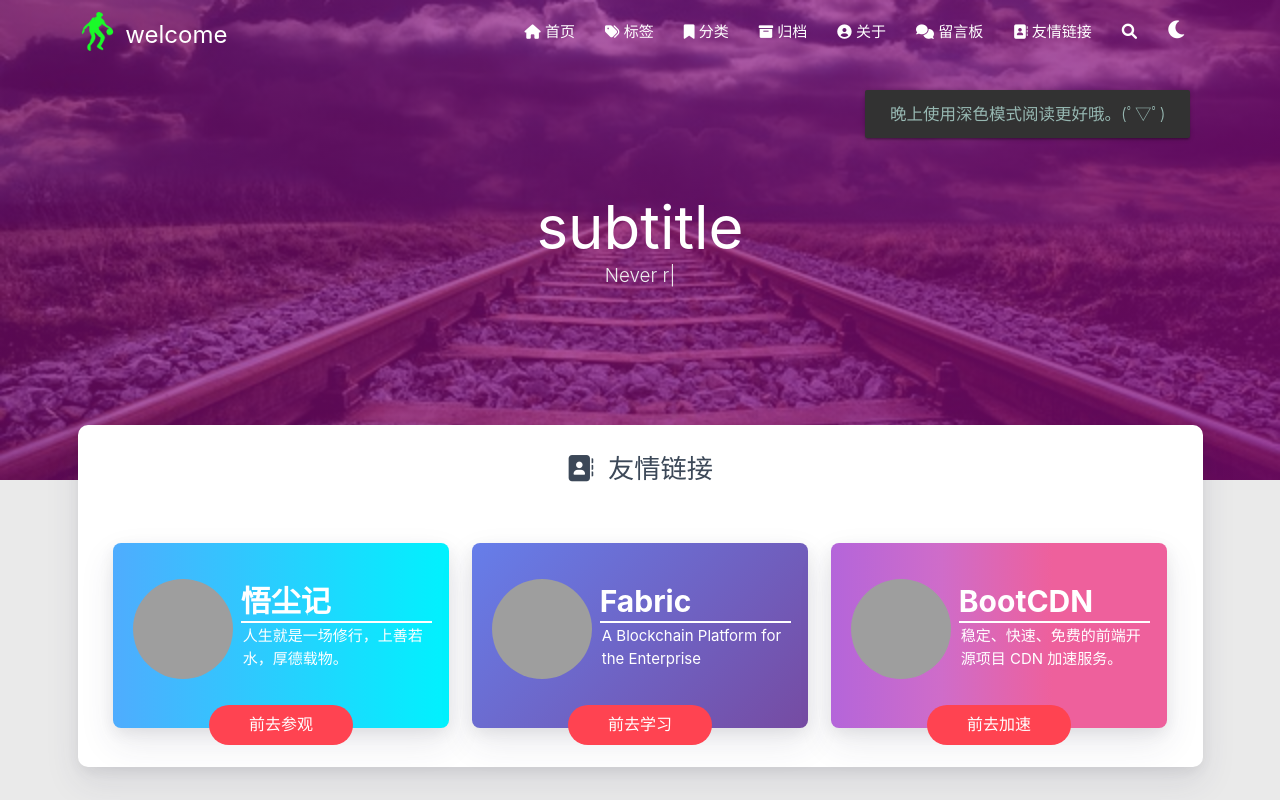
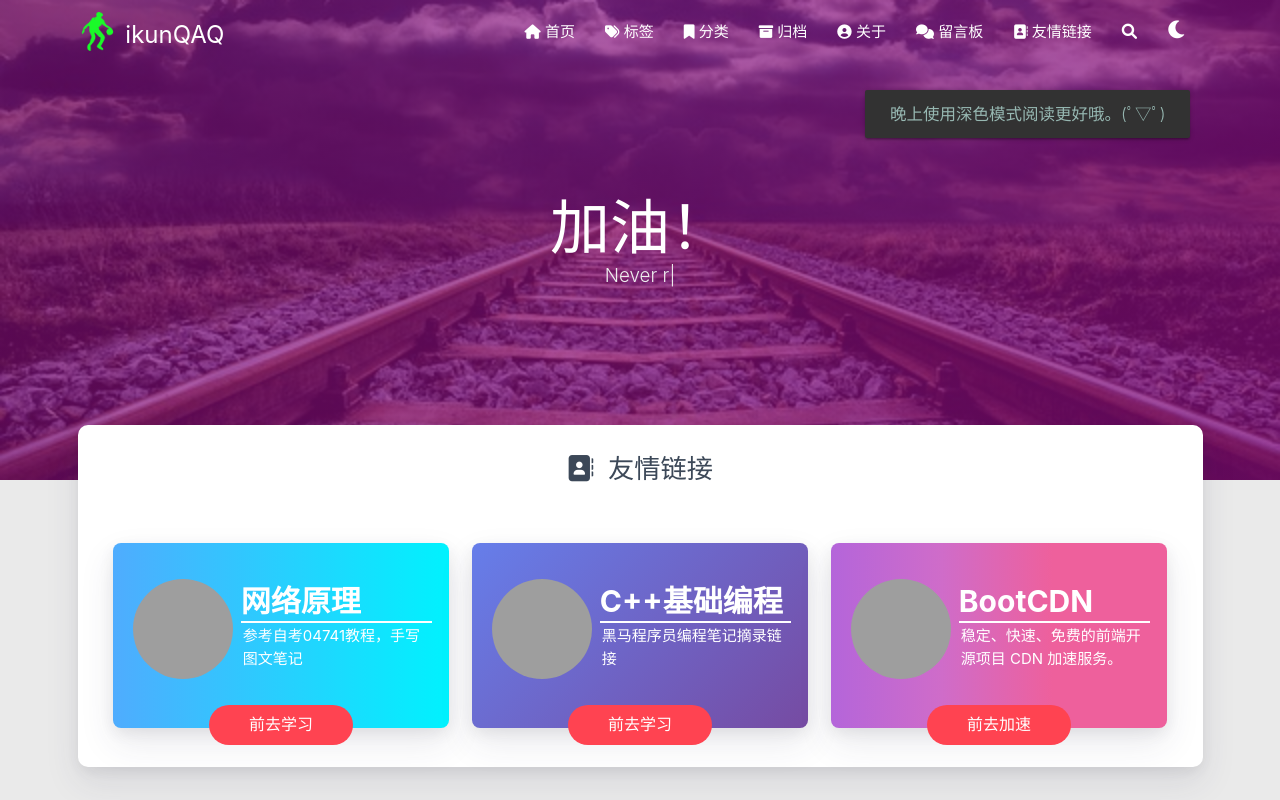
Before and after one commit to WangLight/WangLight.github.io, a plain HTML site: page friends/index.html in a window 1280 px wide. Shown: the top 800 px of the page. Drawn offline with Linux system fonts and the light colour scheme; some packages are replaced by stand-ins of ours; no server answers; grey boxes are pictures that could not be loaded; a script that the page names is missing.

Commit message:
Site updated: 2023-07-07 14:32:03

```diff
--- a/friends/index.html
+++ b/friends/index.html
@@ -4,8 +4,8 @@
 
 <head>
     <meta charset="utf-8">
-    <meta name="keywords" content="friends, welcome">
-    <meta name="description" content="welcome">
+    <meta name="keywords" content="friends, ikunQAQ">
+    <meta name="description" content="ikunQAQ">
     <meta http-equiv="X-UA-Compatible" content="IE=edge">
     <meta name="viewport" content="width=device-width, initial-scale=1.0, user-scalable=no">
     <meta name="renderer" content="webkit|ie-stand|ie-comp">
@@ -17,7 +17,7 @@
     <!-- Global site tag (gtag.js) - Google Analytics -->
 
 
-    <title>friends | welcome</title>
+    <title>friends | ikunQAQ</title>
     <link rel="icon" type="image/png" href="/favicon.png">
 
 
@@ -64,7 +64,7 @@
 
                     <img src="/medias/logo.png" class="logo-img" alt="LOGO">
 
-                    <span class="logo-span">welcome</span>
+                    <span class="logo-span">ikunQAQ</span>
                 </a>
             </div>
 
@@ -168,7 +168,7 @@
 
         <img src="/medias/logo.png" class="logo-img circle responsive-img">
 
-        <div class="logo-name">welcome</div>
+        <div class="logo-name">ikunQAQ</div>
         <div class="logo-desc">
 
             Never really desperate, only the lost of the soul.
@@ -337,7 +337,7 @@
         <div class="brand">
             <div class="title center-align">
 
-                    subtitle
+                   加油！
 
             </div>
 
@@ -592,14 +592,14 @@
                                     <div class="title">
                                         <img src="https://www.lixl.cn/medias/avatar.jpg" alt="img">
                                         <div>
-                                            <h1 class="friend-name">悟尘记</h1>
-                                            <p style="position: relative;top: -35px;">人生就是一场修行，上善若水，厚德载物。</p>
+                                            <h1 class="friend-name">网络原理</h1>
+                                            <p style="position: relative;top: -35px;">参考自考04741教程，手写图文笔记</p>
                                         </div>
                                     </div>
                                     <div class="friend-button">
-                                        <a href="https://www.lixl.cn/" target="_blank"
+                                        <a href="https://flowus.cn/c1c13173-0638-47ef-a083-dcd53387b5fa" target="_blank"
                                             class="button button-glow button-rounded button-caution">
-                                            前去参观
+                                            前去学习
                                         </a>
                                     </div>
                                 </div>
@@ -613,12 +613,12 @@
                                     <div class="title">
                                         <img src="https://wiki.hyperledger.org/download/attachments/2392069/fabric?version=1&modificationDate=1540928132000&api=v2" alt="img">
                                         <div>
-                                            <h1 class="friend-name">Fabric</h1>
-                                            <p style="position: relative;top: -35px;">A Blockchain Platform for the Enterprise</p>
+                                            <h1 class="friend-name">C++基础编程</h1>
+                                            <p style="position: relative;top: -35px;">黑马程序员编程笔记摘录链接</p>
                                         </div>
                                     </div>
                                     <div class="friend-button">
-                                        <a href="https://hyperledger-fabric.readthedocs.io/en/master/" target="_blank"
+                                        <a href="https://namic00.github.io/namic/notes/211228/" target="_blank"
                                             class="button button-glow button-rounded button-caution">
                                             前去学习
                                         </a>
```
Also changed, not shown: 2023/07/07/hello-world/index.html (+4 -4 lines), 404.html (+5 -5 lines), about/index.html (+6 -6 lines), archives/2023/07/index.html (+6 -6 lines), archives/2023/index.html (+6 -6 lines), archives/index.html (+6 -6 lines), categories/index.html (+6 -6 lines), contact/index.html (+6 -6 lines), index.html (+6 -6 lines), tags/index.html (+6 -6 lines).
